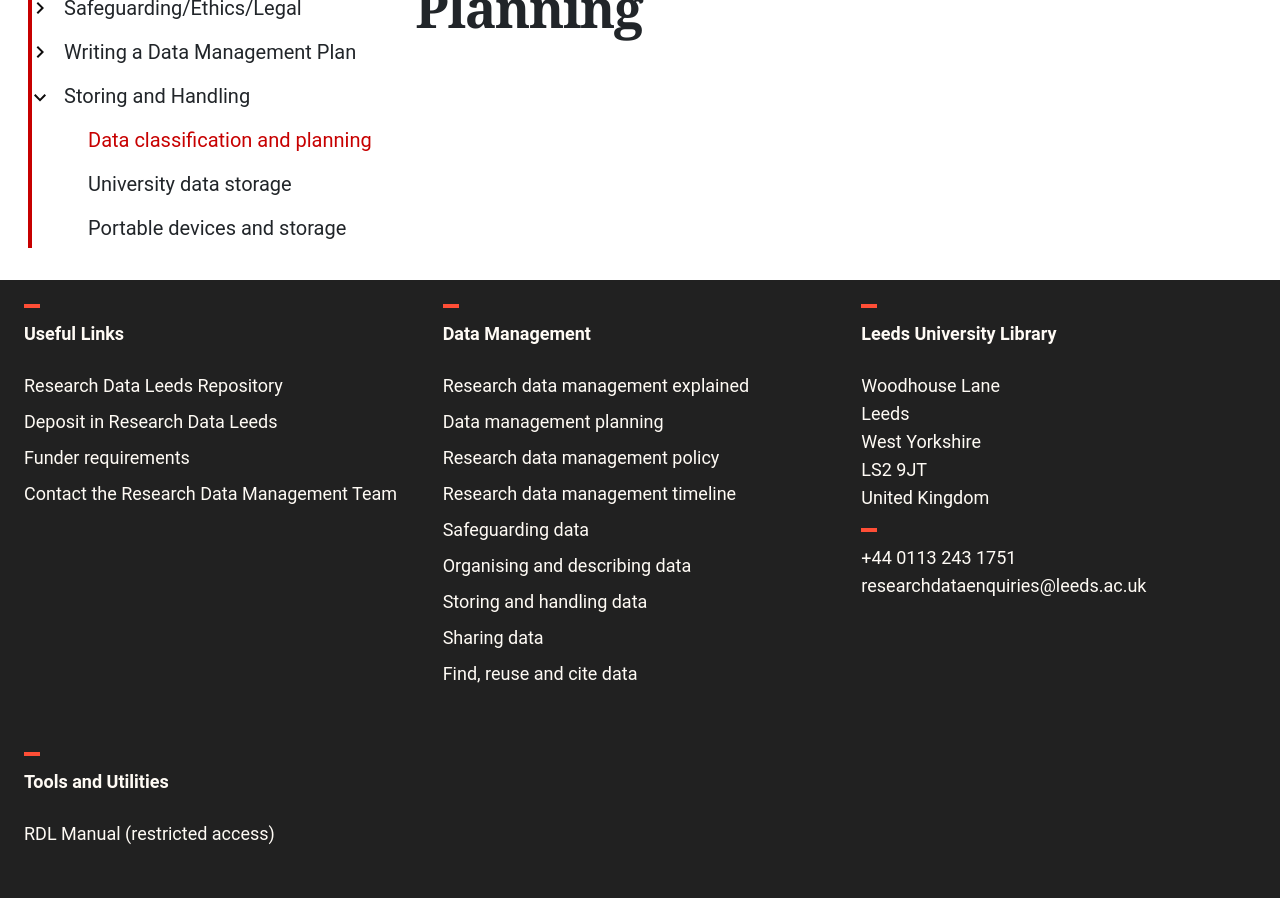
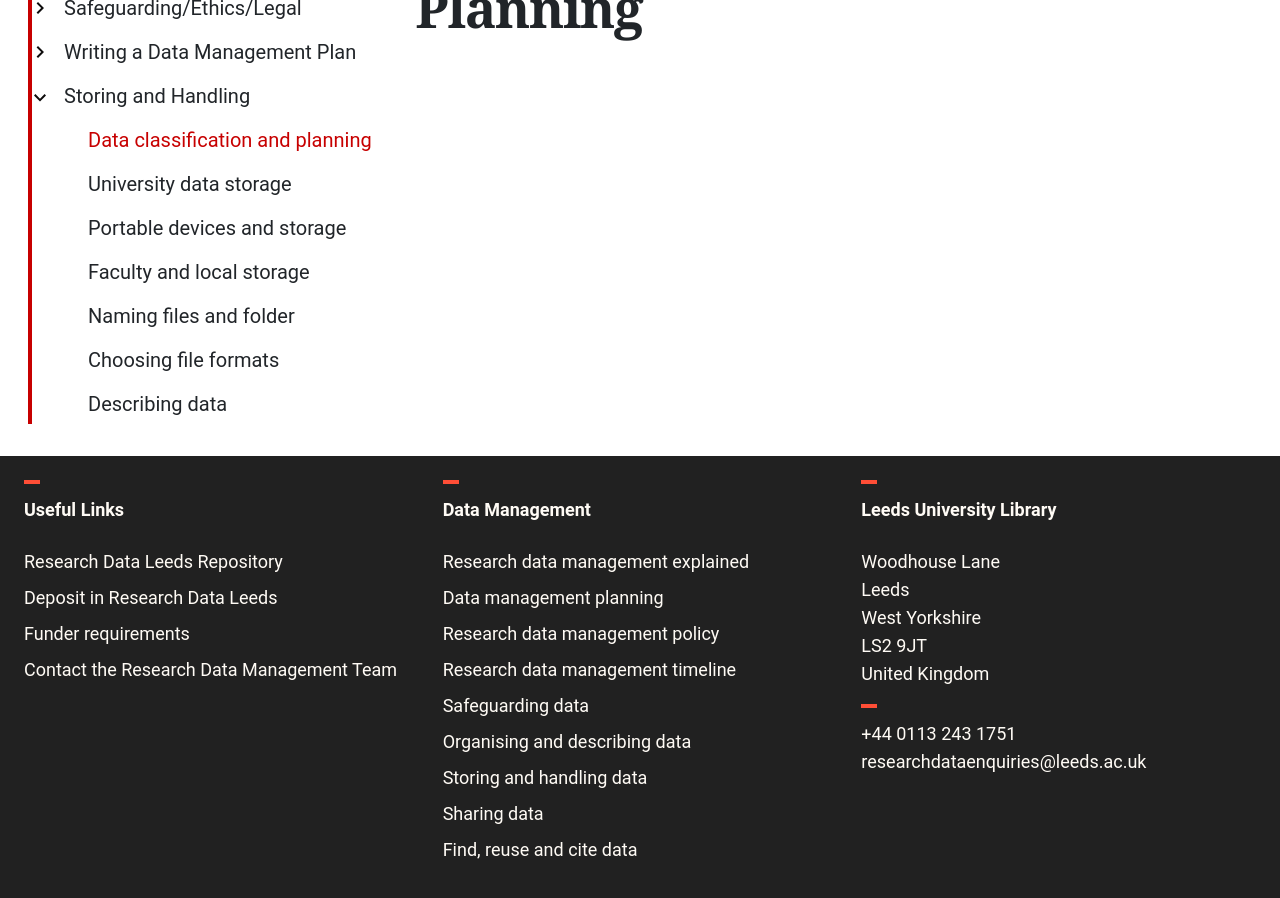
Before and after one commit to uol-library/rdl-handbook, a Jekyll site: the page built from pages/data-management/yaml_header.md, in a window 1280 px wide and 900 px high, scrolled down 436 px. Built offline with Jekyll 4.4.1, drawn with Linux system fonts in a browser that asks for light colours; some web fonts are replaced.

Commit message:
Update navigation.yml

```diff
--- a/_data/navigation.yml
+++ b/_data/navigation.yml
@@ -145,6 +145,14 @@ sections:
             url: /data-management/university-data-storage/
           - title: Portable devices and storage
             url: /data-management/portable-devices-and-storage/
+          - title: Faculty and local storage
+            url: /faculty-and-local-storage/
+          - title: Naming files and folder
+            url: /naming-files-and-folders/
+          - title: Choosing file formats
+            url: /choosing-file-formats/
+          - title: Describing data
+            url: /describing-data/
   openresearch:
     title: Open Research
     items:
```
